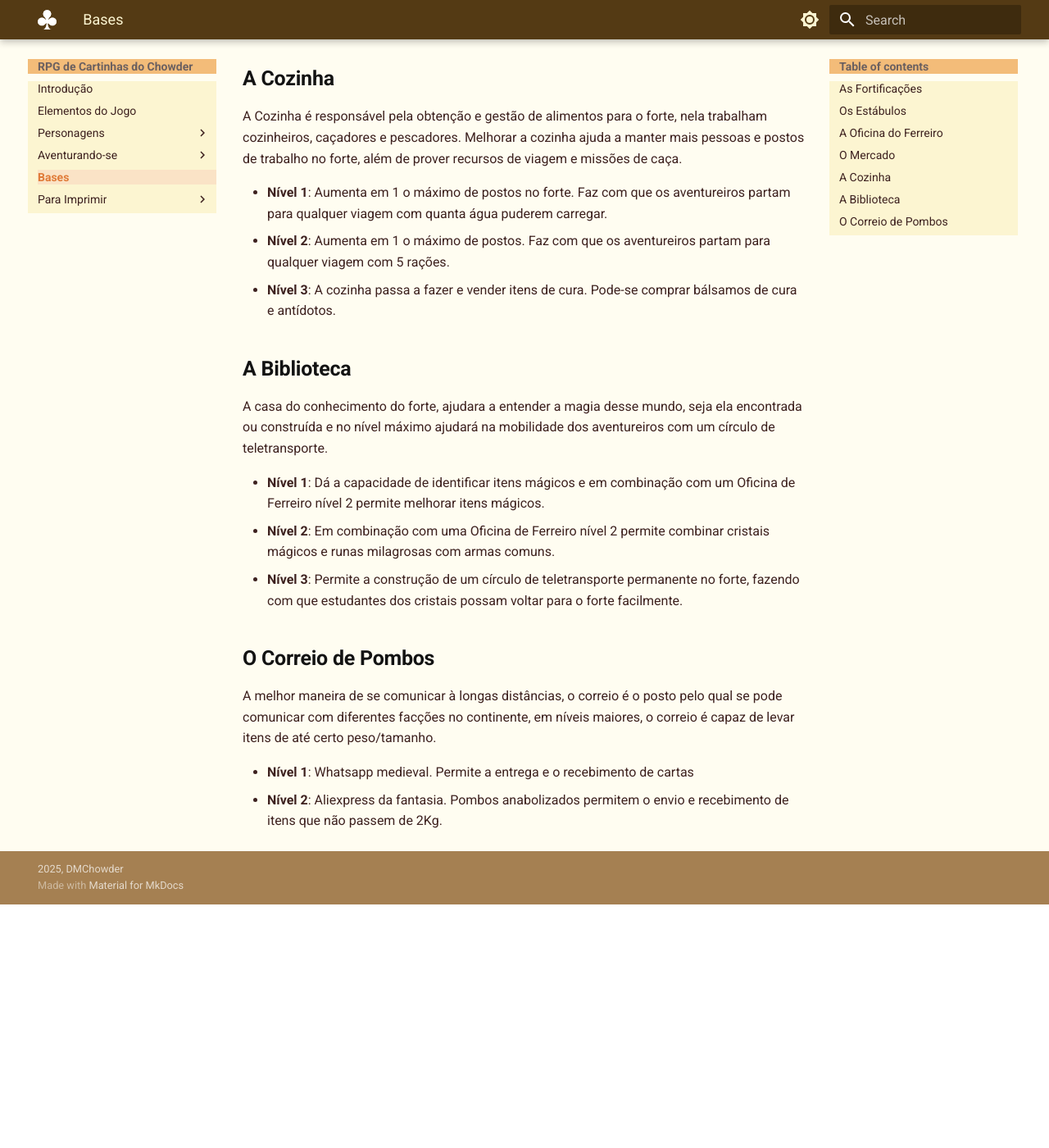
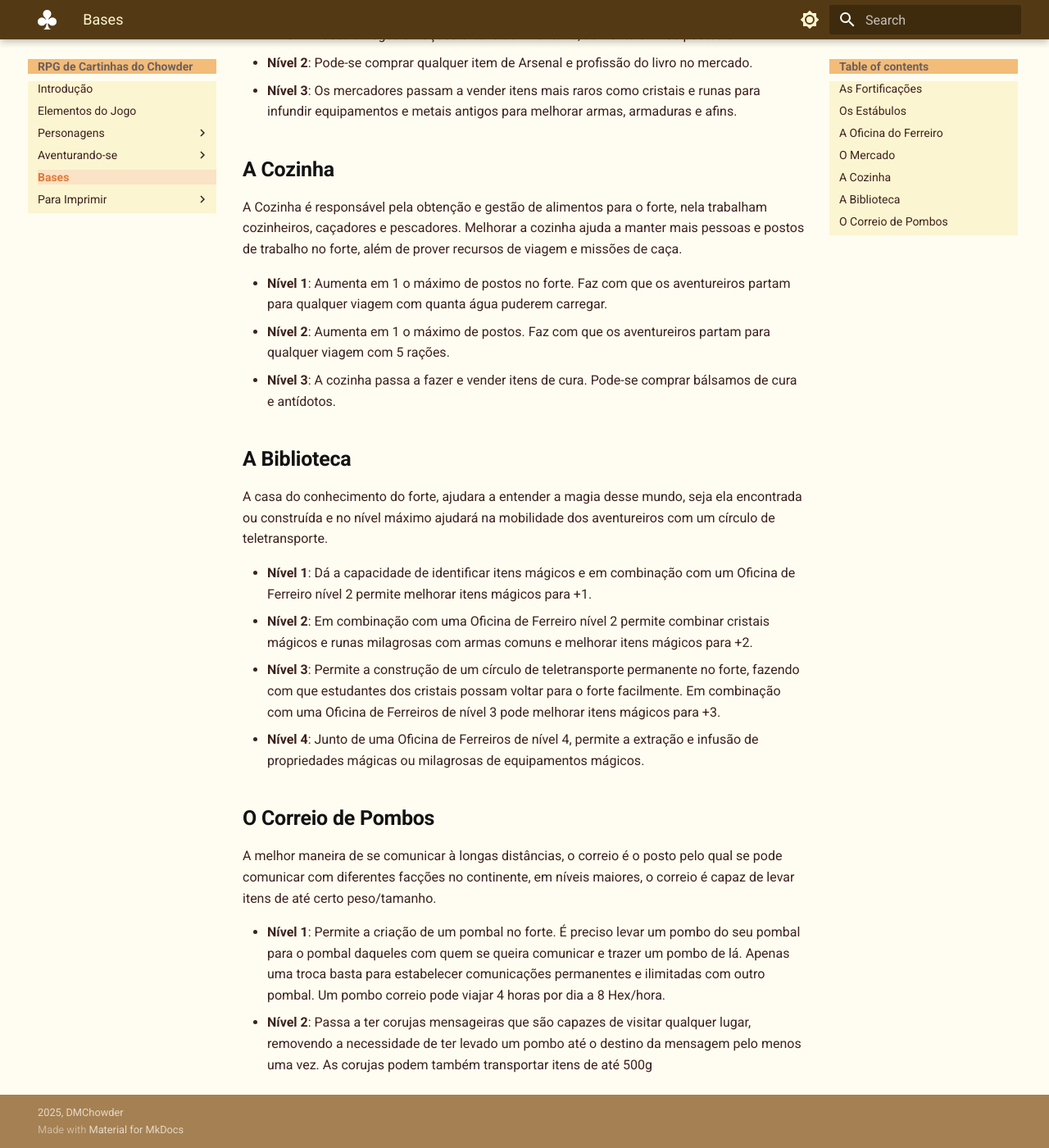
Before and after one commit to JPChowder/ChowRPG, an MkDocs documentation site: the page built from docs/bases.md, in a window 1280 px wide and 1400 px high, scrolled down 1968 px. Shown: the whole window at 82% size. Built offline with MkDocs 1.6.1 and Material for MkDocs 9.7.7, drawn with Linux system fonts in a browser that asks for light colours; before the commit the page ends 3071 px from its top, so only the background shows below that; some of the changed text lies outside the part shown.

Commit message:
feat(correio-bases): detalhei o correio dos pombos

```diff
--- a/docs/bases.md
+++ b/docs/bases.md
@@ -1,11 +1,11 @@
 # Bases
-A base de explorações dos jogadores é um conceito criado não só para apoiar o estilo de jogo de mesa aberta, mas também objetivos que melhorem de maneira permanente o lugar de onde todos jogadores saem. Dessa maneira torna-se interessante jogadores de longa data tentarem novos personagens numa mesma mesa e faz jogadores novos se interessarem por um mundo vivo que muda com suas ações.
+A base de explorações dos jogadores é um conceito criado não só para apoiar o estilo de jogo de mesa aberta, mas também objetivos que melhorem de maneira permanente os recursos disponíveis para os jogadores durante as suas aventuras. Dessa maneira torna-se interessante jogadores de longa data tentarem novos personagens numa mesma mesa e faz jogadores novos terem mais recursos para alcançar os mais antigos.
 
 A base dos jogadores possui postos com pessoas que trabalham por lá e cada um desses postos não só serve uma função aos jogadores mas também pode ser melhorado com seus esforços e pode gerar missões com as mais diversas recompensas. **Á princípio, o número máximo de postos de trabalho são 4** e deve-se melhorar postos específicos para aumentar as capacidades do forte.
 
 Cada um desses postos possui níveis e conforme forem feitas missões para melhorar os postos suas utilidades serão expandidas, melhorando a base.
 
-Os postos da base são as **Fortificações**, os **Estábulos**, a **Oficina de Ferreiro**, o **Mercado**, a **Toca dos Caçadores**, a **Enfermaria** e a **Biblioteca**. Cada um desses lugares tem uma função e uma maneira de interagir com os jogadores que será explicada a seguir.
+Os postos da base são as **Fortificações**, os **Estábulos**, a **Oficina de Ferreiro**, o **Mercado**, a **Cozinha**, a **Biblioteca** e o **Correio de Pombos**. Cada um desses lugares tem uma função e uma maneira de interagir com os jogadores que será explicada a seguir.
 
 ### As Fortificações
 Estas são as defesas do forte, a princípio é necessário arrumar as paredes e fazer o portão funcionar, depois disso se pode cavar um fosso ao redor do forte para funilar atacantes e adquirir artilharia para proteger o forte de ataques mais intensos.
@@ -25,11 +25,12 @@ Esta é a parte do forte que permitem os aventureiros criar animais úteis para
 
 
 ### A Oficina do Ferreiro
-Nesse posto é possível que os jogadores consertem e melhorem equipamento comum assim que seja estabelecido. Nos próximos níveis será possível melhorar equipamentos para +1 e melhorar equipamentos mágicos se uma Biblioteca já existir. No nível 3 poderá ser melhorado equipamento até o nível 3.
+Nesse posto é possível que os jogadores consertem e melhorem equipamento comum assim que seja estabelecido. Nos próximos níveis será possível \melhorar equipamentos para níveis mais e mais poderosos e a interação com uma **Biblioteca** permite aprimorar até mesmo equipamentos mágicos.
 
- - **Nível 1**: Consertar armas e armaduras, melhorar itens comuns até +1.
- - **Nível 2**: Melhorar itens comuns até +2 e melhorar itens mágicos se houver uma Biblioteca no forte.
- - **Nível 3**: Melhorar itens comuns até +3 e melhorar itens mágicos se houver uma Biblioteca no forte.
+ - **Nível 1**: Consertar armas e armaduras, melhorar equipamentos comuns até +1.
+ - **Nível 2**: Melhorar equipamentos comuns até +2 e melhorar equipamentos mágicos para +1 se houver uma Biblioteca nível 1 no forte. Em combinação com uma Biblioteca +2, permite combinar runas e cristais com armas comuns para criar equipamento mágico/milagroso e melhorar equipamentos mágicos para +2.
+ - **Nível 3**: Melhorar equipamentos comuns até +3 e melhorar equipamentos mágicos para +2 se houver uma Biblioteca nível 2 no forte e para +3 se a Biblioteca for de nível 3.
+ - **Nível 4**: Junto de uma Biblioteca nível 4, permite a extração e infusão de propriedades mágicas ou milagrosas de equipamentos mágicos.
 
 
 ### O Mercado
@@ -51,13 +52,14 @@ A Cozinha é responsável pela obtenção e gestão de alimentos para o forte, n
 ## A Biblioteca
 A casa do conhecimento do forte, ajudara a entender a magia desse mundo, seja ela encontrada ou construída e no nível máximo ajudará na mobilidade dos aventureiros com um círculo de teletransporte.
 
- - **Nível 1**: Dá a capacidade de identificar itens mágicos e em combinação com um Oficina de Ferreiro nível 2 permite melhorar itens mágicos.
- - **Nível 2**: Em combinação com uma Oficina de Ferreiro nível 2 permite combinar cristais mágicos e runas milagrosas com armas comuns.
- - **Nível 3**: Permite a construção de um círculo de teletransporte permanente no forte, fazendo com que estudantes dos cristais possam voltar para o forte facilmente.
+ - **Nível 1**: Dá a capacidade de identificar itens mágicos e em combinação com um Oficina de Ferreiro nível 2 permite melhorar itens mágicos para +1.
+ - **Nível 2**: Em combinação com uma Oficina de Ferreiro nível 2 permite combinar cristais mágicos e runas milagrosas com armas comuns e melhorar itens mágicos para +2.
+ - **Nível 3**: Permite a construção de um círculo de teletransporte permanente no forte, fazendo com que estudantes dos cristais possam voltar para o forte facilmente. Em combinação com uma Oficina de Ferreiros de nível 3 pode melhorar itens mágicos para +3.
+ - **Nível 4**: Junto de uma Oficina de Ferreiros de nível 4, permite a extração e infusão de propriedades mágicas ou milagrosas de equipamentos mágicos.
 
 
 ## O Correio de Pombos
 A melhor maneira de se comunicar à longas distâncias, o correio é o posto pelo qual se pode comunicar com diferentes facções no continente, em níveis maiores, o correio é capaz de levar itens de até certo peso/tamanho.
 
-- **Nível 1**: Whatsapp medieval. Permite a entrega e o recebimento de cartas
-- **Nível 2**: Aliexpress da fantasia. Pombos anabolizados permitem o envio e recebimento de itens que não passem de 2Kg.
+- **Nível 1**: Permite a criação de um pombal no forte. É preciso levar um pombo do seu pombal para o pombal daqueles com quem se queira comunicar e trazer um pombo de lá. Apenas uma troca basta para estabelecer comunicações permanentes e ilimitadas com outro pombal. Um pombo correio pode viajar 4 horas por dia a 8 Hex/hora.
+- **Nível 2**: Passa a ter corujas mensageiras que são capazes de visitar qualquer lugar, removendo a necessidade de ter levado um pombo até o destino da mensagem pelo menos uma vez. As corujas podem também transportar itens de até 500g
```
Also changed, not shown: other parts of docs/bases.md (+1 -1 lines).
